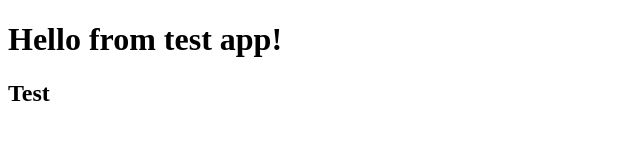
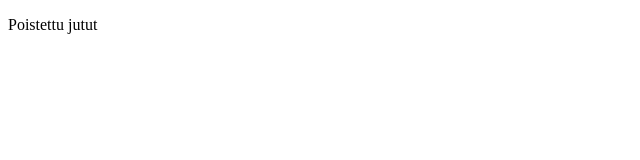
Before and after one commit to Tambuu/test-app, a plain HTML site: page index.html in a window 1280 px wide. Shown: the whole page, without its empty margins (0-640 px from the left). Drawn offline with Linux system fonts and the light colour scheme.

Commit message:
Poistettu 2x tag

```diff
--- a/index.html
+++ b/index.html
@@ -6,7 +6,6 @@
     <title>Document</title>
 </head>
 <body>
-    <h1>Hello from test app!</h1>
-    <h2>Test</h2>
+    <p>Poistettu jutut</p>
 </body>
 </html>
```
